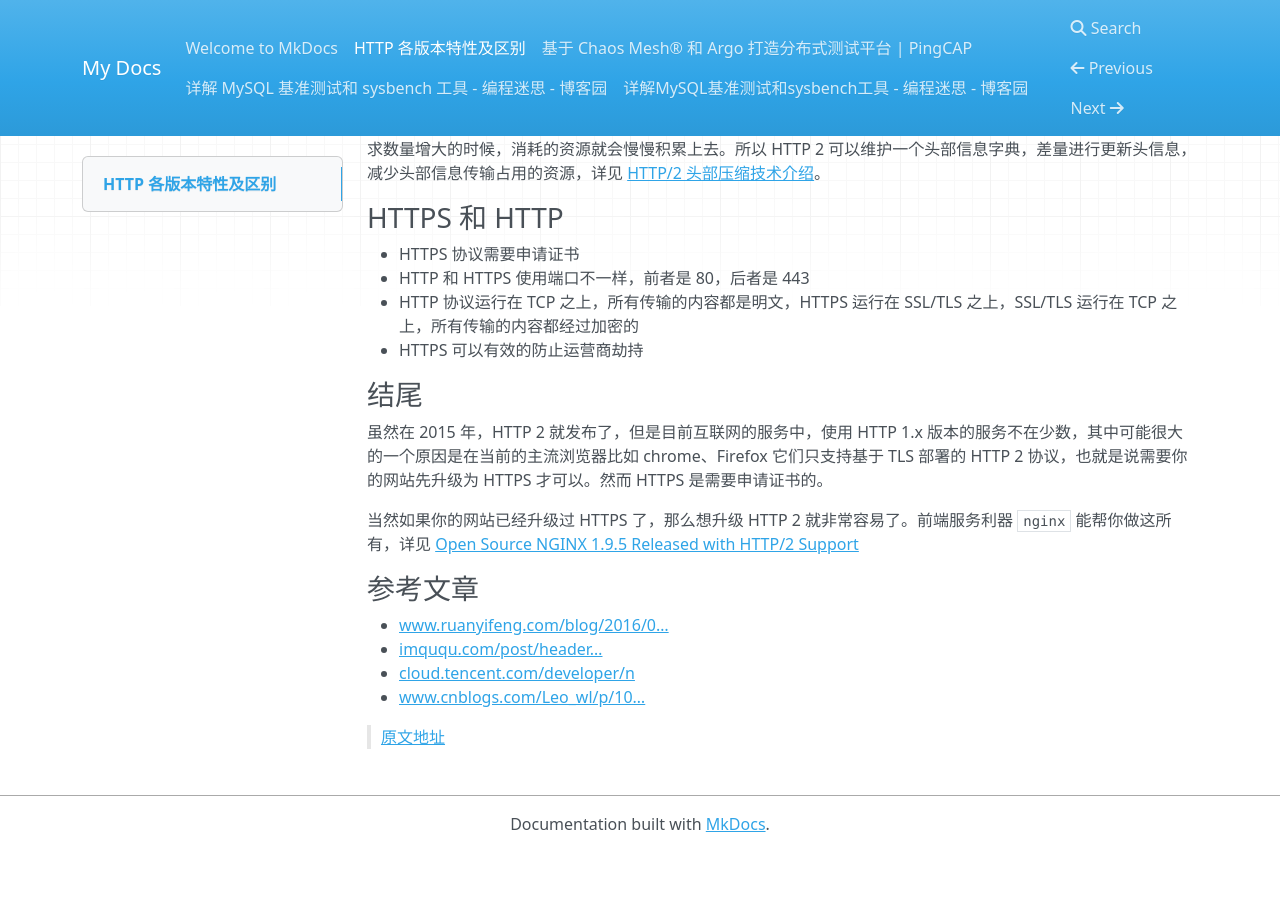
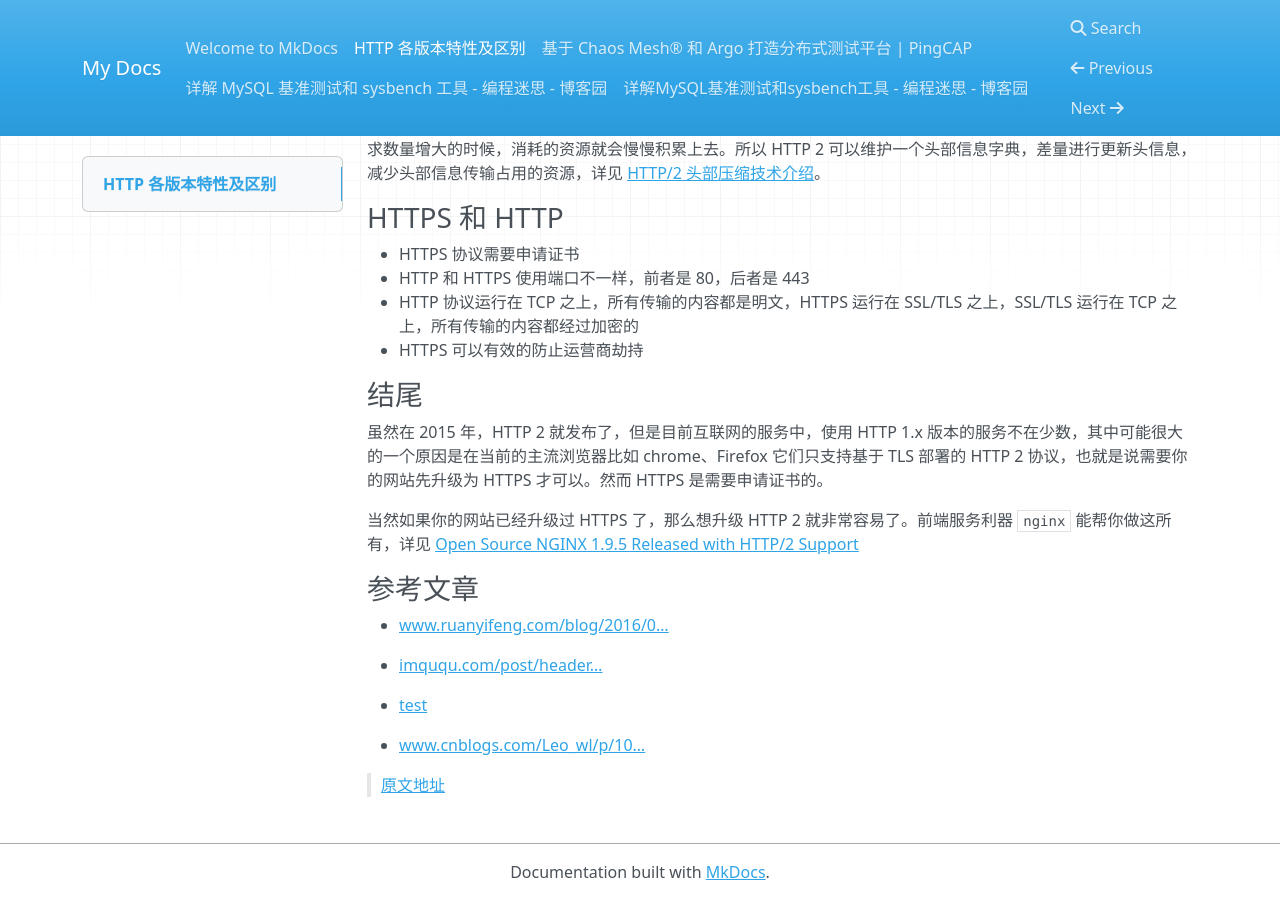
Before and after one commit to WadeStack/test, an MkDocs documentation site: the page built from docs/HTTP 各版本特性及区别.md, in a window 1280 px wide and 900 px high, scrolled down 3061 px. Built offline with MkDocs 1.6.1, drawn with Linux system fonts in a browser that asks for light colours; nearby versions of some CDN libraries; before the commit the page ends 3913 px from its top, so only the background shows below that.

Commit message:
Update HTTP 各版本特性及区别.md

```diff
--- a/docs/HTTP 各版本特性及区别.md
+++ b/docs/HTTP 各版本特性及区别.md
@@ -150,9 +150,12 @@ HTTP 1.x 的解析是基于文本，HTTP 2 之后将所有传输的信息分割
 
 ### 参考文章
 
--   [www.ruanyifeng.com/blog/2016/0…](http://www.ruanyifeng.com/blog/2016/08/http.html)
--   [imququ.com/post/header…](https://imququ.com/post/header-compression-in-http2.html)
--   [cloud.tencent.com/developer/n](https://cloud.tencent.com/developer/news/334034)
--   [www.cnblogs.com/Leo_wl/p/10…](https://www.cnblogs.com/Leo_wl/p/10530323.html)
+- [www.ruanyifeng.com/blog/2016/0…](http://www.ruanyifeng.com/blog/2016/08/http.html)
+
+- [imququ.com/post/header…](https://imququ.com/post/header-compression-in-http2.html)
+
+- [test](https://cloud.tencent.com/developer/news/334034)
+
+- [www.cnblogs.com/Leo_wl/p/10…](https://www.cnblogs.com/Leo_wl/p/10530323.html)
 
 >  [原文地址](https://juejin.cn/post/6844903923136856078)
```
